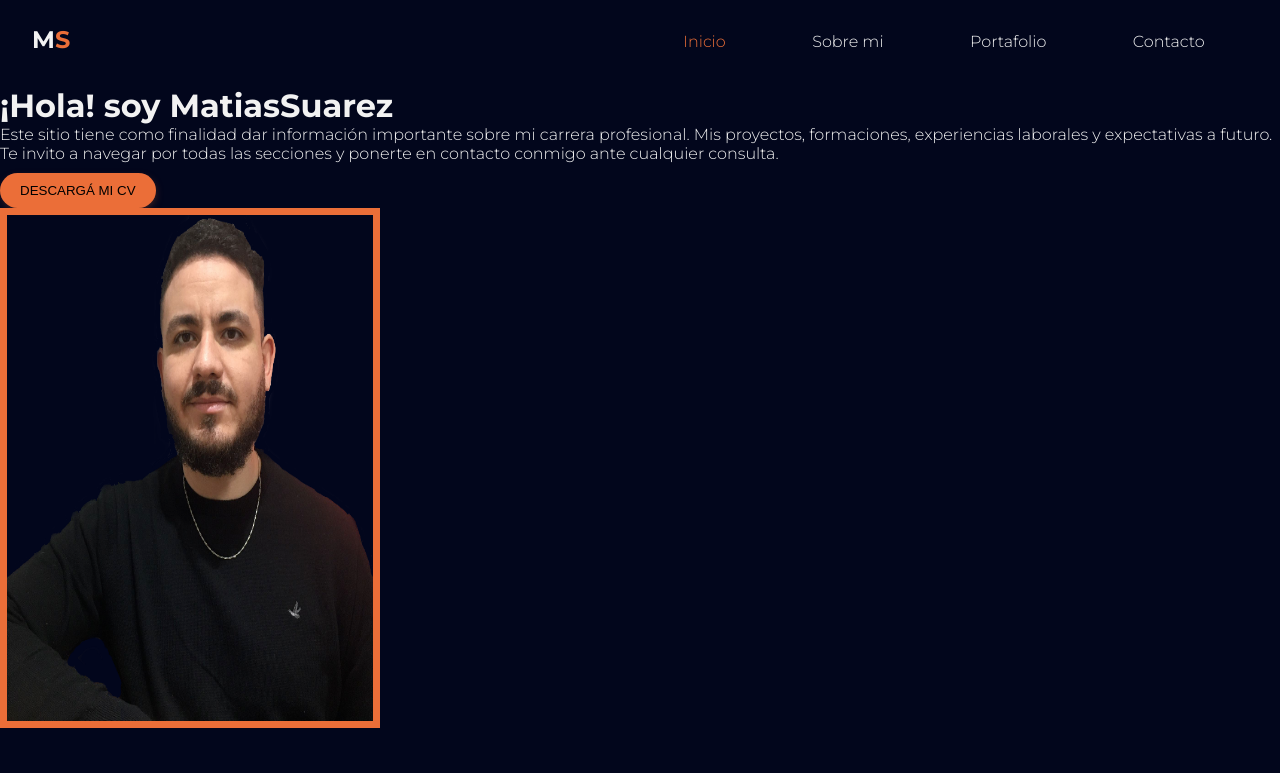
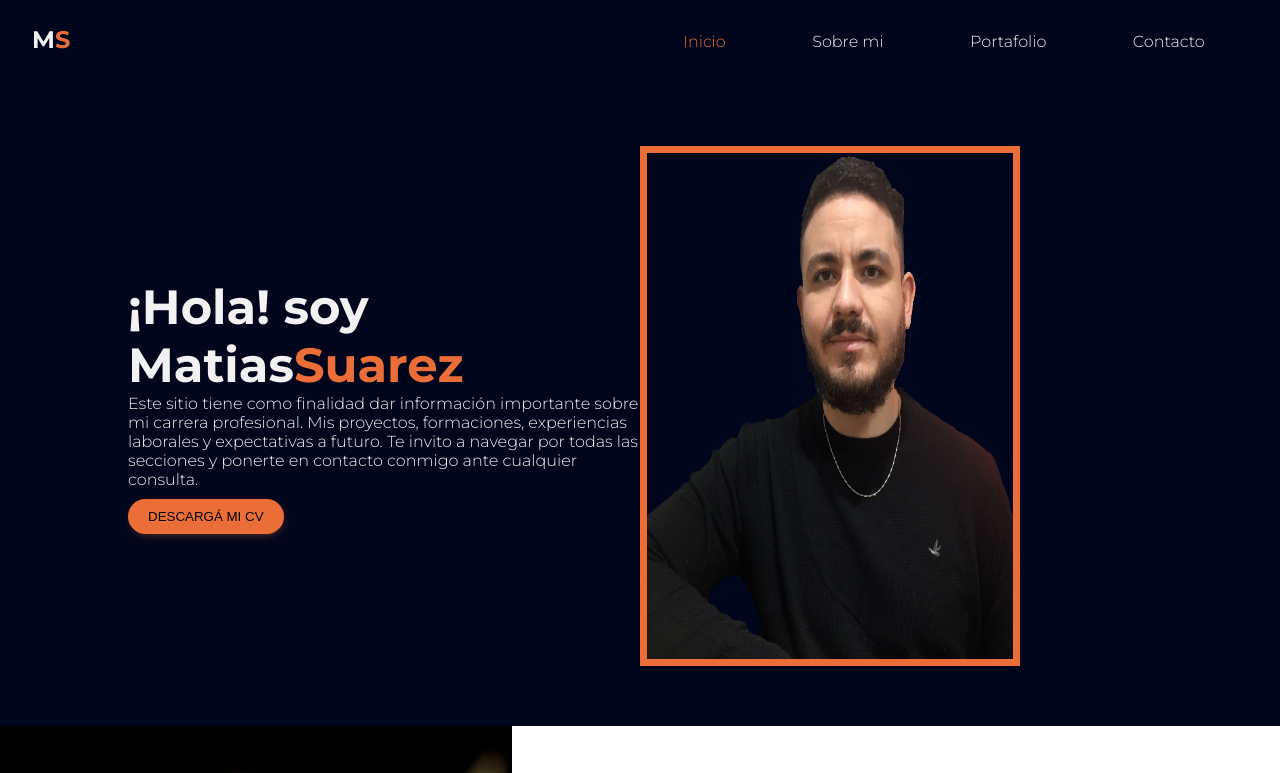
Before and after one commit to msuarezdev/portfolio, a plain HTML site: page index.html in a window 1280 px wide. Shown: the top 773 px of the page. Drawn offline with Linux system fonts and the light colour scheme.

Commit message:
commit three

```diff
--- a/css/styles.css
+++ b/css/styles.css
@@ -13,7 +13,6 @@ body {
 
 .container {
   width: 100vw;
-  height: 100vh;
   background-color:#02061c;
   color: #f2f2f2;
 }
@@ -57,7 +56,7 @@ color:#EB6E38;
 /*FIN HEADER*/
 
 /*INICIA MAIN*/
-.main{
+.main__inicio{
   margin: 0 auto;
   width: 80vw;
   height: 80vh;
@@ -65,10 +64,10 @@ color:#EB6E38;
   grid-template-columns: repeat(2,1fr);
   align-items: center;
 }
-.main h1 {
+.main__inicio h1 {
   font-size:3em;
 }
-.main span{
+.main__inicio span{
   color: #EB6E38;
 }
 button{
@@ -290,6 +289,7 @@ button:hover{
 
 .footer__container h5{
   font-size: 1.5em;
+  padding: 0.5em;
 }
 .redesSociales{
   display: flex;
```
